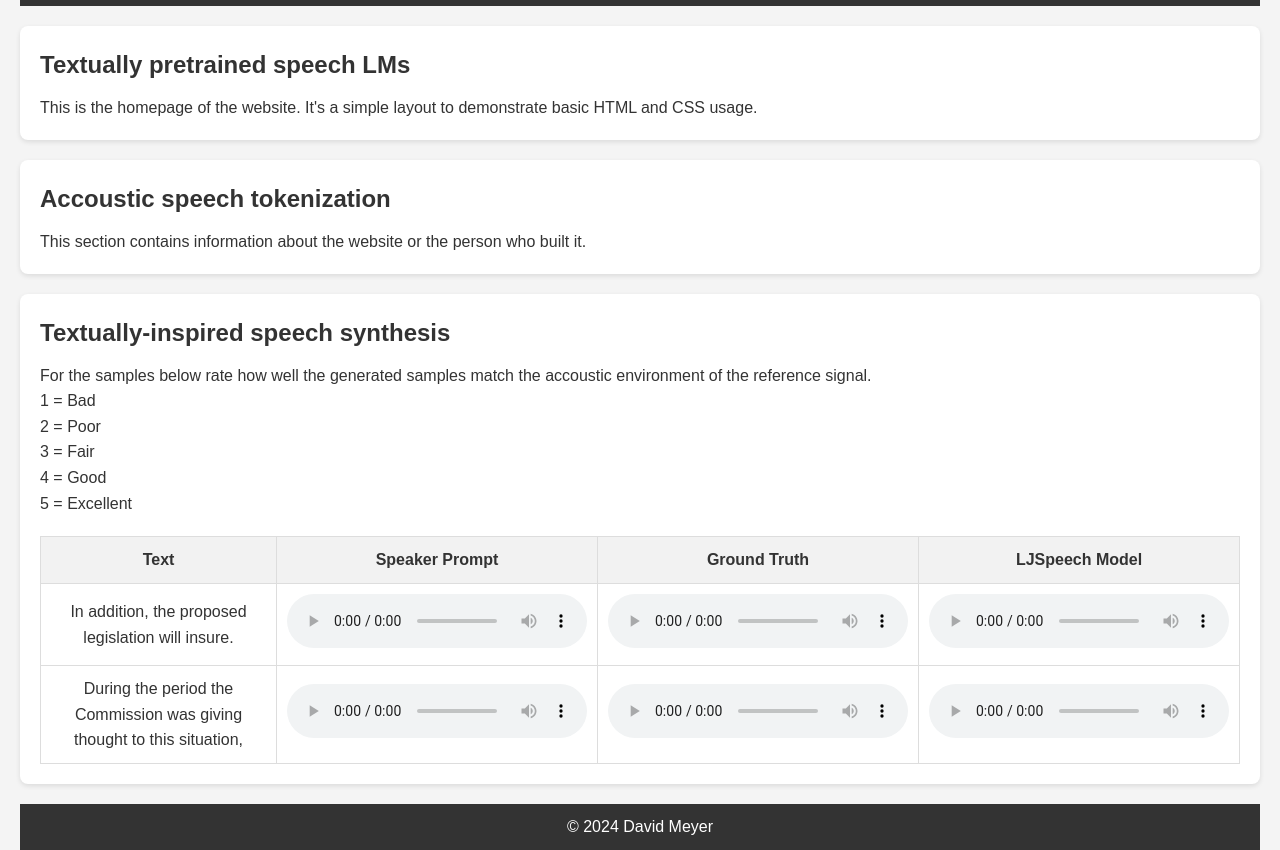
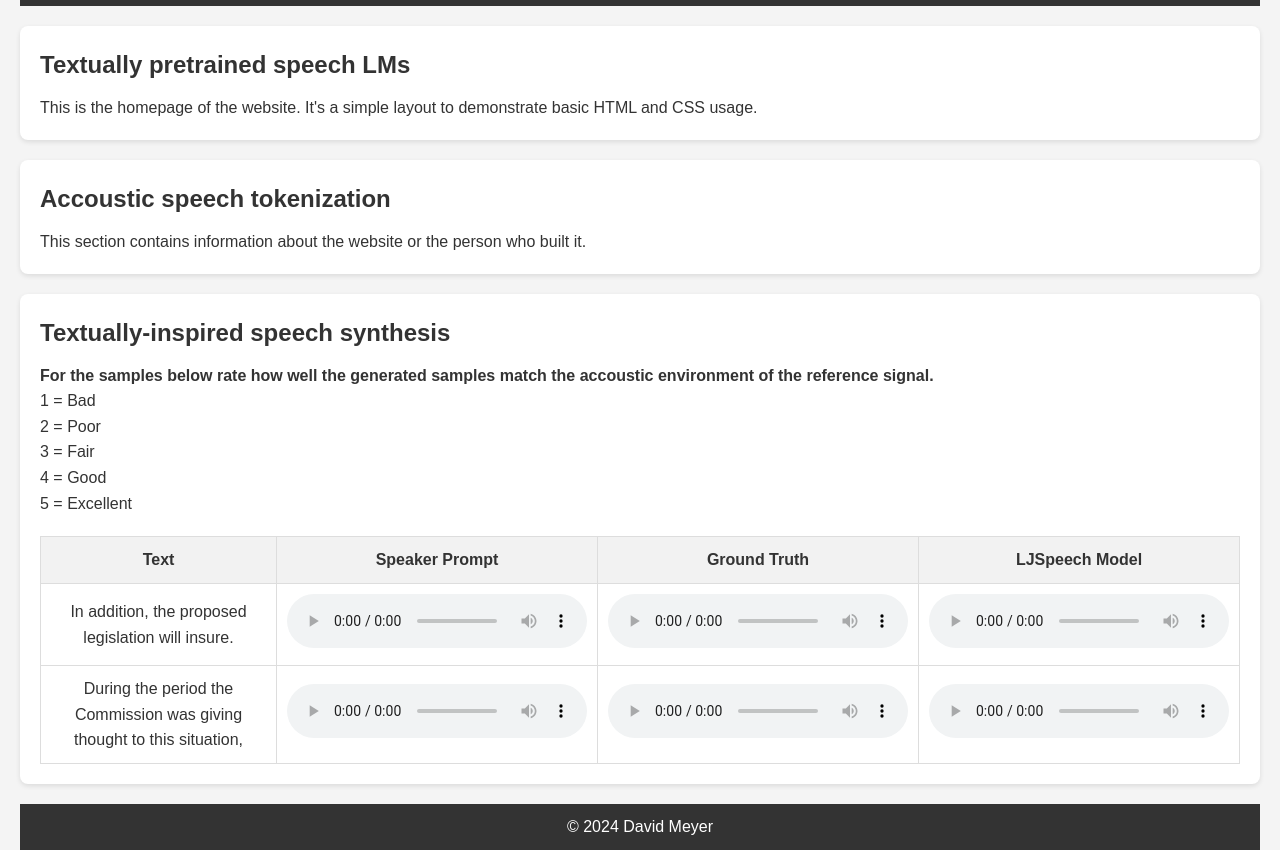
Before and after one commit to meyerdav/Demos, a plain HTML site: page index.html in a window 1280 px wide. Shown: the part 75-925 px from the top of the page. Drawn offline with Linux system fonts and the light colour scheme.

Commit message:
updated html

```diff
--- a/index.html
+++ b/index.html
@@ -24,7 +24,7 @@
 
     <section id="synthesis">
         <h2>Textually-inspired speech synthesis</h2>
-        <p>For the samples below rate how well the generated samples match the accoustic environment of the reference signal.</p>
+        <h4>For the samples below rate how well the generated samples match the accoustic environment of the reference signal.</h4>
         <p>1 = Bad</p>
         <p>2 = Poor</p>
         <p>3 = Fair</p>
```
